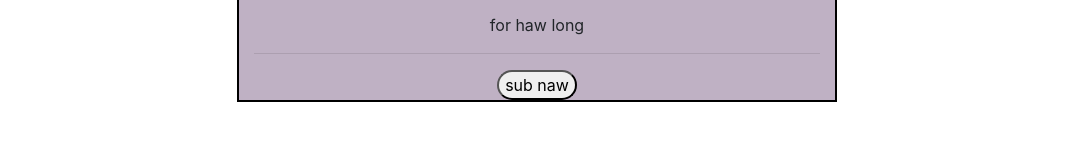
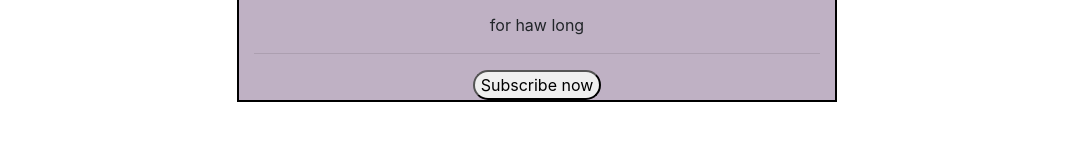
Before and after one commit to Minnia/PopInJob, a React (Create React App) app: page /about in a window 1280 px wide. Shown: the part 1305-1446 px from the top of the page, without its empty margins (103-1184 px from the left). Built offline with nearby package versions, Linux system fonts and the light colour scheme.

Commit message:
word Fix

```diff
--- a/src/components/AboutPage/AboutSubCard/AboutSubCard.tsx
+++ b/src/components/AboutPage/AboutSubCard/AboutSubCard.tsx
@@ -32,7 +32,7 @@ const AboutSubCard = () => {
       <hr/>
 
         <SubText>
-          <SubButton>sub naw</SubButton>
+          <SubButton>Subscribe now</SubButton>
         </SubText>
 
       </SubBox>
--- a/src/components/SignupPage/SignupCustomer/SignupCustomer.tsx
+++ b/src/components/SignupPage/SignupCustomer/SignupCustomer.tsx
@@ -6,7 +6,7 @@ import {
   SignupButton,
   ComponentContaner,
   RowObjects,
-  Signdiv,
+  SignDiv,
   CheckBox
 
   } from "./styled";
@@ -24,7 +24,7 @@ const SignupCustomer = () => {
     <ComponentContaner>
       <Tital>Signup page</Tital>
 
-      <Signdiv>
+      <SignDiv>
 
         <Text>Your email</Text>
         <InputFeiled/>
@@ -54,7 +54,7 @@ const SignupCustomer = () => {
 
         <SignupButton> Sign in </SignupButton>
 
-      </Signdiv>
+      </SignDiv>
     </ComponentContaner>
   </>
   );
--- a/src/components/SignupPage/SignupCustomer/styled.ts
+++ b/src/components/SignupPage/SignupCustomer/styled.ts
@@ -3,7 +3,7 @@ import Col from 'react-bootstrap/Col';
 import Row from 'react-bootstrap/Row';
 import { Button } from "react-bootstrap";
 
-export const Signdiv = styled.div`
+export const SignDiv = styled.div`
 
 background: #bfb1c4;
 justify-content: space-evenly;
```
